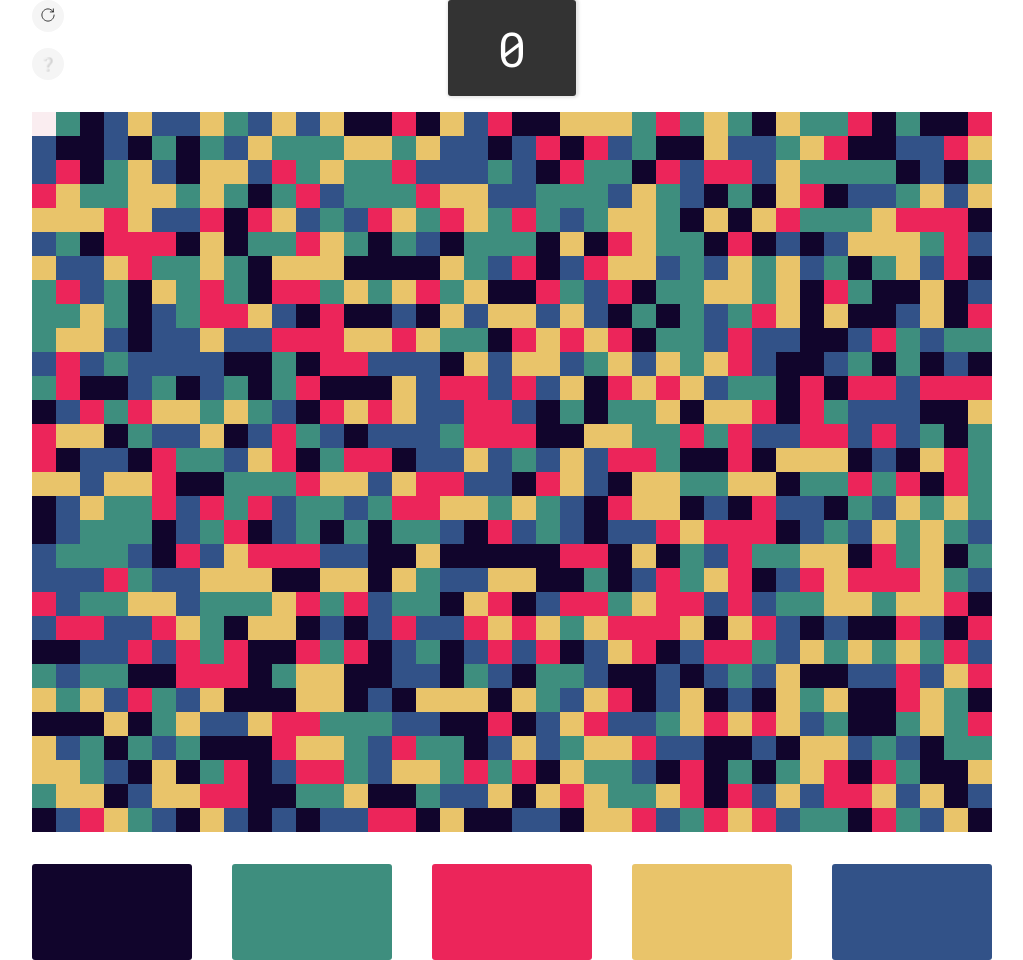
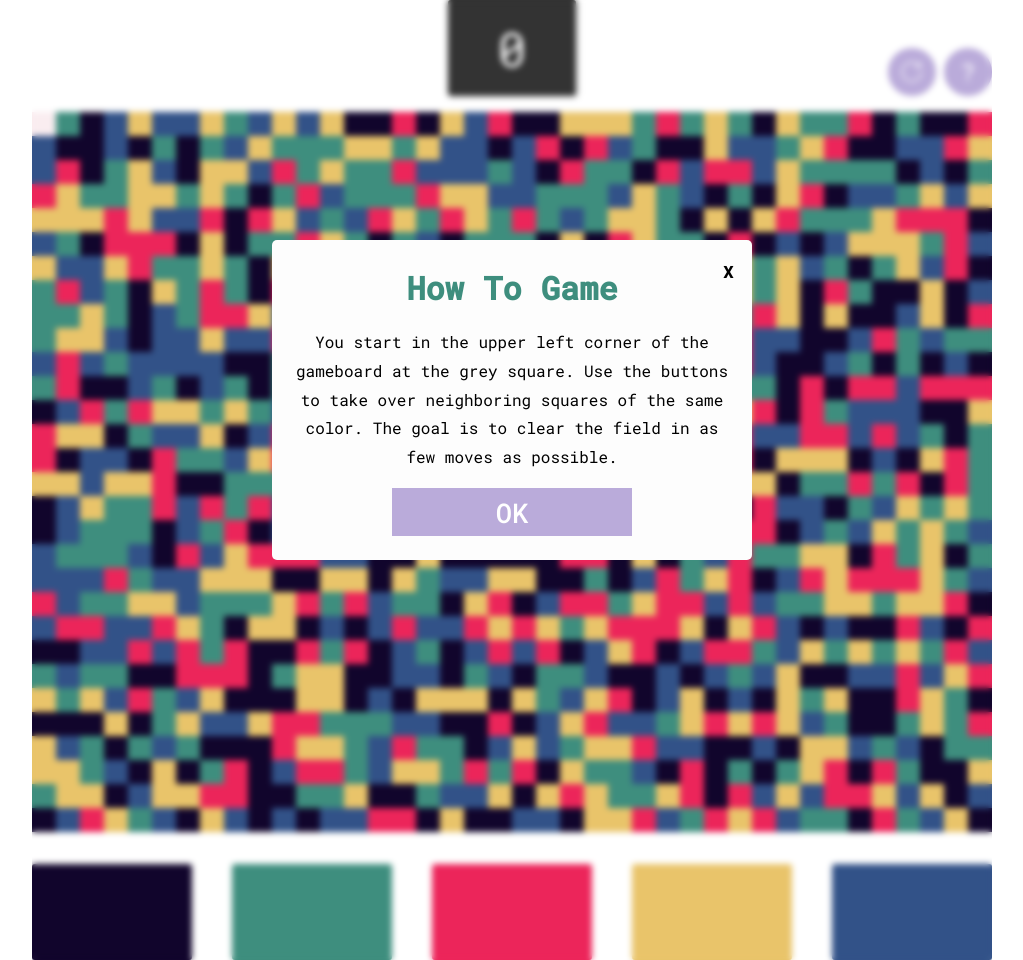
Before and after one commit to mahmutoz/color-blast-game, a plain HTML site: page index.html in a window 1280 px wide. Shown: the whole page, without its empty margins (128-1151 px from the left). Drawn offline with Linux system fonts and the light colour scheme.

Commit message:
Add 'How togame' modal

```diff
--- a/index.html
+++ b/index.html
@@ -13,10 +13,20 @@
         <ul>
           <li>
             <button class="nav-btn" onclick="location.reload()">
-              <img src="./img/reset.svg" alt="reset" />
+              <svg xmlns="http://www.w3.org/2000/svg" width="16px" height="16px" viewBox="0 0 21 21"><g fill="none" fill-rule="evenodd" stroke="currentColor" stroke-linecap="round" stroke-linejoin="round" transform="matrix(0 1 1 0 2.5 2.5)"><path d="m3.98652376 1.07807068c-2.38377179 1.38514556-3.98652376 3.96636605-3.98652376 6.92192932 0 4.418278 3.581722 8 8 8s8-3.581722 8-8-3.581722-8-8-8"/><path d="m4 1v4h-4" transform="matrix(1 0 0 -1 0 6)"/></g></svg>
             </button>
           </li>
-          <li><button class="nav-btn">❔</button></li>
+          <li>
+            <label for="howToGame" class="modal-label">?</label>
+            <input type="checkbox" id="howToGame" checked>
+            <label for="howToGame" class="how-to-game"></label>
+            <div class="how-to-game-wrapper">
+              <label for="howToGame" class="close">X</label>
+              <h2>How To Game</h2>
+              <p>You start in the upper left corner of the gameboard at the grey square. Use the buttons to take over neighboring squares of the same color. The goal is to clear the field in as few moves as possible.</p>
+              <label for="howToGame" class="startBtn">OK</label>
+            </div>
+          </li>
         </ul>
       </nav>
       <div class="scoreboard">0</div>
@@ -29,6 +39,6 @@
         <button class="btn" style="background-color: #325288"></button>
       </div>
     </div>
-    <script src="./script.js"></script>
+    <script src="./script.js" defer></script>
   </body>
 </html>
--- a/script.js
+++ b/script.js
@@ -36,10 +36,7 @@ function start() {
       for (let j = 0; j < columnCount; j++) {
         let divEl = document.createElement('div');
 
-        divEl.style.cssFloat = 'left';
         divEl.style.backgroundColor = colors[grid[i][j]];
-        divEl.style.width = '1.5rem';
-        divEl.style.height = '1.5rem';
         gameBoard.appendChild(divEl);
       }
     }
--- a/style.css
+++ b/style.css
@@ -1,4 +1,8 @@
 @import url('https://fonts.googleapis.com/css2?family=Roboto+Mono:wght@400;500&display=swap');
+
+:root {
+  --primary-color: #baabda;
+}
 
 * {
   margin: 0;
@@ -31,39 +35,126 @@ body {
 
 nav {
   position: absolute;
-  top: 0;
-  left: 0;
+  top: 3rem;
+  right: 0;
 }
 
 nav ul {
   display: flex;
-  flex-direction: column;
   justify-content: space-between;
   list-style: none;
 }
 
 nav li {
-  margin-bottom: 1rem;
-}
-
-.nav-btn {
-  display: block;
-  width: 2rem;
-  height: 2rem;
-  line-height: 1rem;
+  display: flex;
+  align-items: center;
+  justify-content: center;
+  text-align: center;
+  margin-left: 0.5rem;
+  width: 3rem;
+  height: 3rem;
+  line-height: 3rem;
   border-radius: 50%;
   cursor: pointer;
-  background-color: #f5f5f5;
   transition: 0.2s background-color ease-in;
 }
 
-.nav-btn img {
-  width: 1rem;
+.nav-btn svg {
+  display: inline-block;
+  width: 1.6rem;
+  height: 1.6rem;
+  color: #fff;
   transform: scaleX(-1); /* for mirror reflection */
 }
 
-.nav-btn:hover {
+.nav li:hover {
   background-color: #eee;
+}
+
+.nav-btn,
+.modal-label {
+  display: flex;
+  justify-content: center;
+  align-items: center;
+  width: 100%;
+  height: 100%;
+  cursor: pointer;
+  border-radius: 50%;
+  font-size: 150%;
+  color: #fff;
+  background-color: var(--primary-color);
+}
+
+input[type='checkbox'] {
+  appearance: none;
+  display: none;
+}
+
+input[type='checkbox']:checked ~ .how-to-game-wrapper,
+input[type='checkbox']:checked ~ .how-to-game {
+  display: flex;
+}
+
+.how-to-game {
+  position: absolute;
+  width: 60rem;
+  height: 60rem;
+  top: -3rem;
+  bottom: 0;
+  right: 0;
+  z-index: 10;
+  backdrop-filter: blur(3px);
+  cursor: pointer;
+  display: none;
+}
+
+.how-to-game-wrapper {
+  display: none;
+  flex-direction: column;
+  align-items: center;
+  width: 30rem;
+  height: 20rem;
+  padding: 1.5rem 1.4rem;
+  text-align: center;
+  background: #fdfdfd;
+  border-radius: 5px;
+  position: fixed;
+  top: 50%;
+  left: 50%;
+  transform: translate(-50%, -50%);
+  cursor: default;
+  z-index: 100;
+}
+
+.how-to-game-wrapper .close {
+  position: absolute;
+  width: 1rem;
+  height: 1rem;
+  top: 0.5rem;
+  right: 1rem;
+  font-weight: 700;
+  cursor: pointer;
+}
+
+.how-to-game-wrapper h2 {
+  font-size: 200%;
+  color: #3e8e7e;
+}
+
+.how-to-game-wrapper p {
+  margin-top: 1rem;
+  line-height: 1.8;
+}
+
+.startBtn {
+  width: 15rem;
+  height: 4rem;
+  background: var(--primary-color);
+  margin-top: 1rem;
+  font-size: 170%;
+  font-weight: 500;
+  color: #fff;
+  cursor: pointer;
 }
 
 .scoreboard {
@@ -84,6 +175,12 @@ nav li {
   width: 60rem;
   height: 45rem;
   background-color: #faedf0;
+}
+
+.game-board div {
+  float: left;
+  width: 1.5rem;
+  height: 1.5rem;
 }
 
 .color-control {
```
Also changed, not shown: img/reset.svg (deleted).
